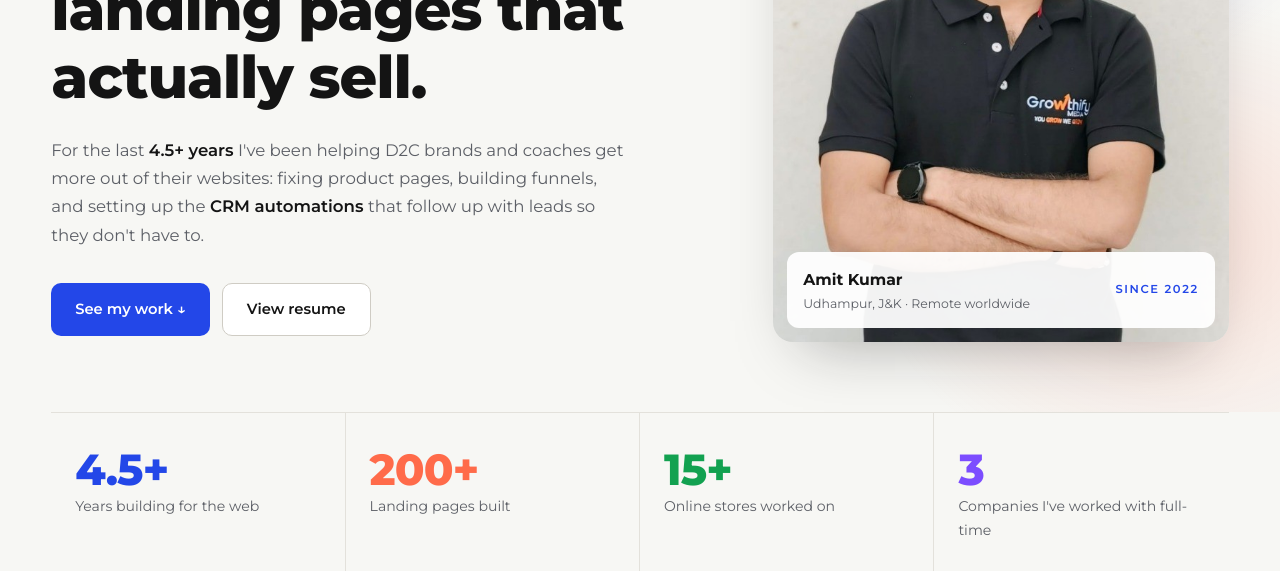
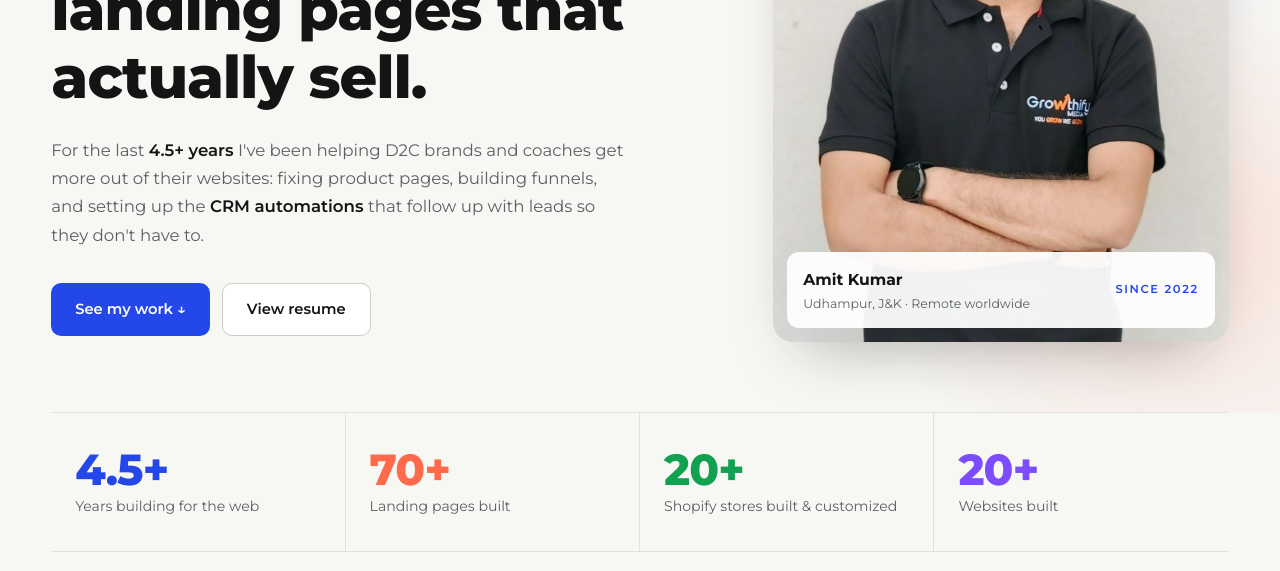
Before and after one commit to Amitmekhala/portfolio, a plain HTML site: page index.html in a window 1280 px wide. Shown: the part 357-928 px from the top of the page. Drawn offline with Linux system fonts and the light colour scheme.

Commit message:
Update numbers: 70+ landing pages, 20+ websites, 20+ Shopify stores

```diff
--- a/index.html
+++ b/index.html
@@ -208,7 +208,7 @@ footer .wrap{display:flex;justify-content:space-between;gap:20px;flex-wrap:wrap;
 :root{--c1:#2347e8;--c2:#ff6b4a;--c3:#12a150;--c4:#7c4dff;--c5:#f5a524;--c6:#e8478b}
 .hero{background:radial-gradient(520px 420px at 82% 22%,rgba(124,77,255,.16),transparent 65%),radial-gradient(480px 380px at 92% 78%,rgba(255,107,74,.16),transparent 65%),radial-gradient(420px 320px at 8% 10%,rgba(35,71,232,.08),transparent 70%)}
 .hero h1 .o{background:linear-gradient(90deg,#2347e8,#7c4dff 55%,#e8478b);-webkit-background-clip:text;background-clip:text;color:transparent}
-.stat:nth-child(1) h3 em{color:var(--c1)}.stat:nth-child(2) h3 em{color:var(--c2)}.stat:nth-child(3) h3 em{color:var(--c3)}
+.stat:nth-child(1) h3 em{color:var(--c1)}.stat:nth-child(4) h3 em{color:var(--c4)}.stat:nth-child(2) h3 em{color:var(--c2)}.stat:nth-child(3) h3 em{color:var(--c3)}
 .stat:nth-child(1) h3{color:var(--c1)}.stat:nth-child(2) h3{color:var(--c2)}.stat:nth-child(3) h3{color:var(--c3)}.stat:nth-child(4) h3{color:var(--c4)}
 .svc{border-top:4px solid var(--k,var(--c1))}
 .svc:nth-child(1){--k:var(--c1);--ks:#e8ecfd}.svc:nth-child(2){--k:var(--c2);--ks:#ffede8}.svc:nth-child(3){--k:var(--c3);--ks:#e3f6eb}.svc:nth-child(4){--k:var(--c4);--ks:#efe9ff}
@@ -276,9 +276,9 @@ footer .wrap{display:flex;justify-content:space-between;gap:20px;flex-wrap:wrap;
 <div class="wrap">
   <div class="stats">
     <div class="stat rv"><h3>4.5<em>+</em></h3><p>Years building for the web</p></div>
-    <div class="stat rv"><h3>200<em>+</em></h3><p>Landing pages built</p></div>
-    <div class="stat rv"><h3>15<em>+</em></h3><p>Online stores worked on</p></div>
-    <div class="stat rv"><h3>3</h3><p>Companies I've worked with full-time</p></div>
+    <div class="stat rv"><h3>70<em>+</em></h3><p>Landing pages built</p></div>
+    <div class="stat rv"><h3>20<em>+</em></h3><p>Shopify stores built &amp; customized</p></div>
+    <div class="stat rv"><h3>20<em>+</em></h3><p>Websites built</p></div>
   </div>
 </div>
 
@@ -313,7 +313,7 @@ footer .wrap{display:flex;justify-content:space-between;gap:20px;flex-wrap:wrap;
         <p>New sections and product pages, offer and bundle blocks, cart drawers with upsells, and fixes to Add to Cart, Buy Now and checkout. I write it in Liquid and make sure your existing apps keep working.</p>
         <div class="chips"><span class="chip">Liquid</span><span class="chip">Theme sections</span><span class="chip">Cart drawer</span><span class="chip">Metafields</span><span class="chip">Size charts</span></div></div>
       <div class="svc rv"><span class="num">/02</span><div class="ico"><svg viewBox="0 0 24 24" fill="none" stroke="currentColor" stroke-width="1.8" stroke-linecap="round" stroke-linejoin="round"><rect x="3" y="3" width="18" height="18" rx="2"/><path d="M3 9h18"/><path d="M9 21V9"/></svg></div><h3>Landing Pages &amp; Funnels</h3>
-        <p>I've built more than 200 pages for workshops, webinars, masterclasses and ad campaigns. They load fast, read clearly on a phone and make the next step obvious.</p>
+        <p>I've built more than 70 pages for workshops, webinars, masterclasses and ad campaigns. They load fast, read clearly on a phone and make the next step obvious.</p>
         <div class="chips"><span class="chip">WordPress</span><span class="chip">ClickFunnels</span><span class="chip">SwipePages</span><span class="chip">FlexiFunnels</span><span class="chip">TagMango</span></div></div>
       <div class="svc rv"><span class="num">/03</span><div class="ico"><svg viewBox="0 0 24 24" fill="none" stroke="currentColor" stroke-width="1.8" stroke-linecap="round" stroke-linejoin="round"><path d="M13 2 3 14h9l-1 8 10-12h-9l1-8z"/></svg></div><h3>Marketing Automation &amp; CRM</h3>
         <p>When someone signs up or pays, the right tags, emails, SMS and WhatsApp reminders go out on their own. Your team stops copying data by hand, and fewer people miss the webinar.</p>
@@ -363,7 +363,7 @@ footer .wrap{display:flex;justify-content:space-between;gap:20px;flex-wrap:wrap;
       <a class="lp rv" href="https://link.professionalrealestateclub.com/webinar" target="_blank" rel="noopener"><div class="shot"><img src="lp5.png" alt="Real estate webinar page" loading="lazy"></div><div class="body"><span class="mono" style="color:var(--mute)">Webinar</span><h3>Amaresh Jha · Real Estate</h3><p>Webinar sign-up page for people working in real estate.</p><span class="go">View live ↗</span></div></a>
       <a class="lp rv" href="https://grow.thinkngrowrichacademy.com/usfm" target="_blank" rel="noopener"><div class="shot"><img src="lp6.png" alt="Think and Grow Rich Academy" loading="lazy"></div><div class="body"><span class="mono" style="color:var(--mute)">Program</span><h3>Think &amp; Grow Rich Academy</h3><p>Enrollment page for the academy's main program.</p><span class="go">View live ↗</span></div></a>
     </div>
-    <div class="more rv"><a class="btn btn-ghost" href="https://docs.google.com/spreadsheets/d/1KquQ8TIydS5zkmxH9CC1Wq2jlOaq3TEIYf3ku7-Yai4/edit?usp=sharing" target="_blank" rel="noopener">See all 200+ pages ↗</a></div>
+    <div class="more rv"><a class="btn btn-ghost" href="https://docs.google.com/spreadsheets/d/1KquQ8TIydS5zkmxH9CC1Wq2jlOaq3TEIYf3ku7-Yai4/edit?usp=sharing" target="_blank" rel="noopener">See more pages ↗</a></div>
   </div>
 </section>
 
```
Also changed, not shown: resume.html (+1 -1 lines).
